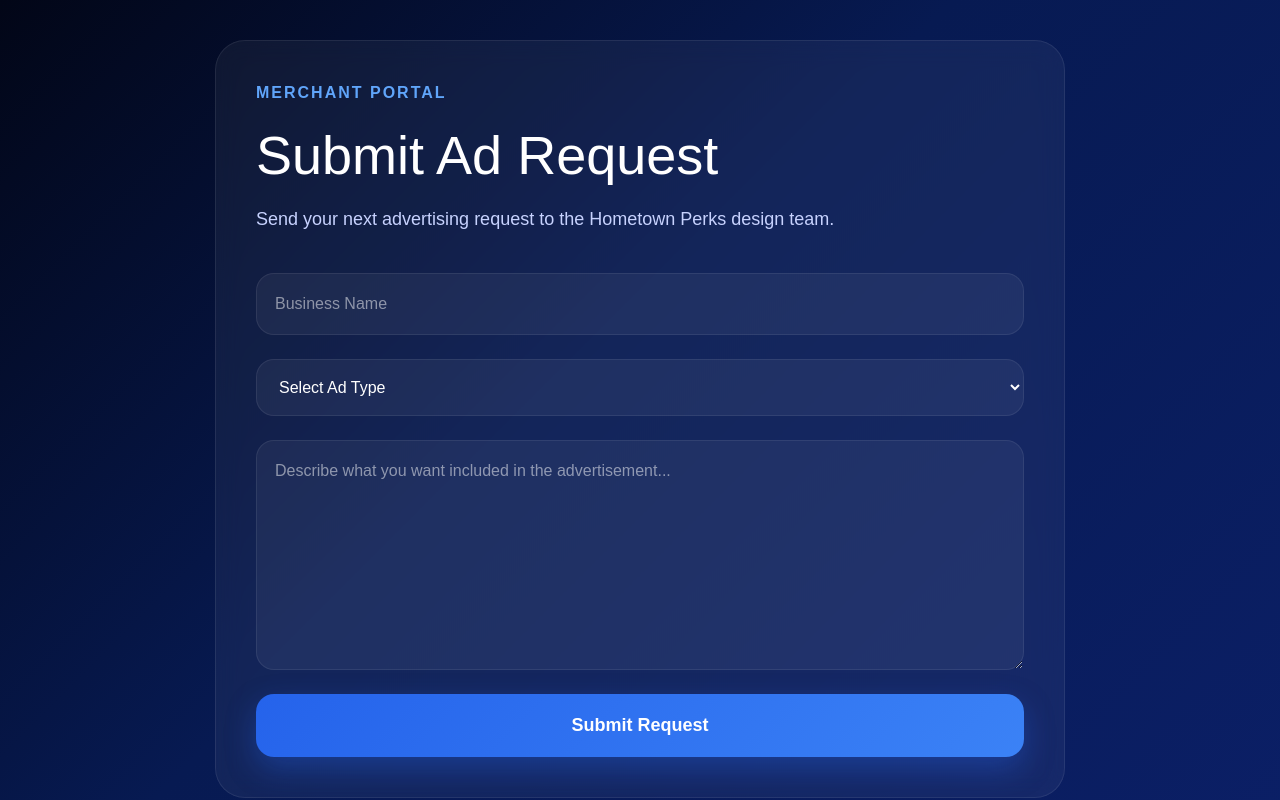
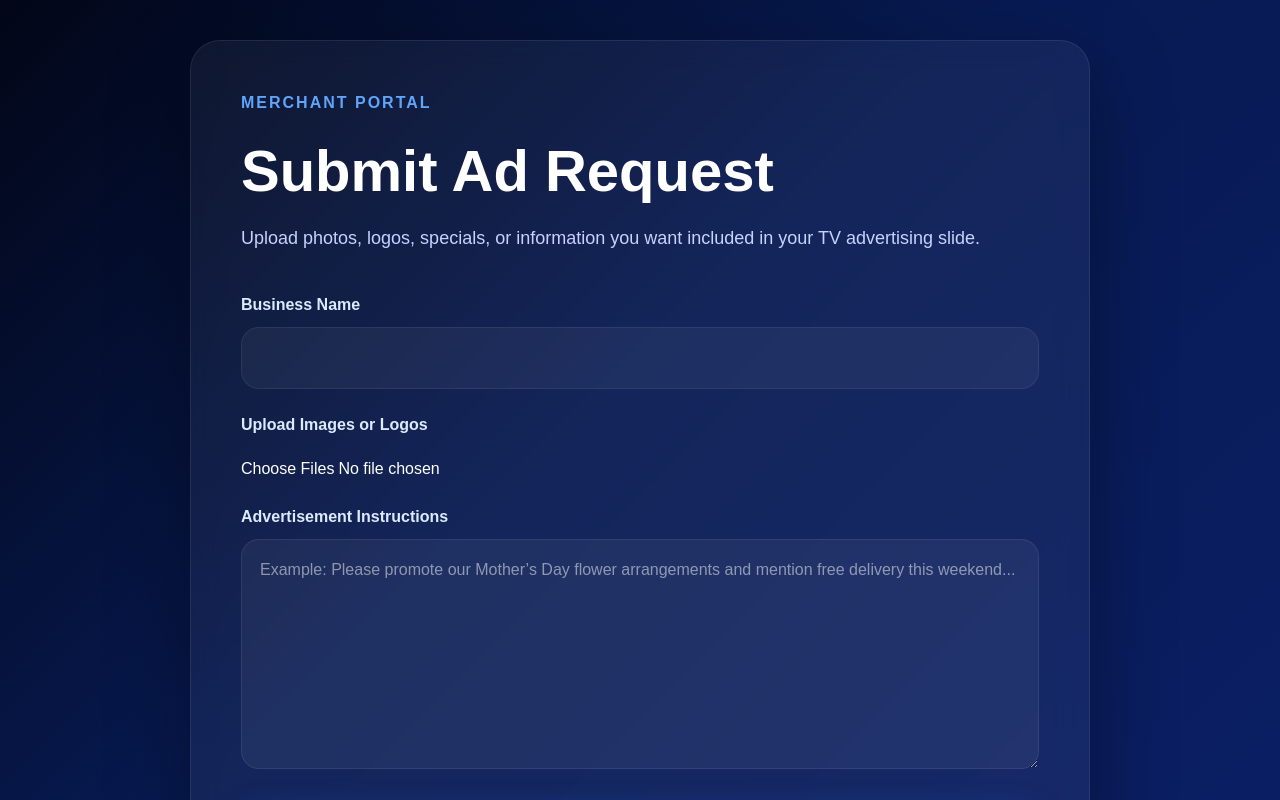
Before and after one commit to hometownperksllc/hometown-perks-portal, a Next.js app: page /ad-request in a window 1280 px wide. Shown: the top 800 px of the page. Built offline with nearby package versions, Linux system fonts and the light colour scheme; no server answers.

Commit message:
Improve ad request system

```diff
--- a/app/ad-request/page.tsx
+++ b/app/ad-request/page.tsx
@@ -1,6 +1,6 @@
 "use client";
 
-import { useState } from "react";
+import { useState, useEffect } from "react";
 import { createClient } from "@supabase/supabase-js";
 
 const supabase = createClient(
@@ -10,10 +10,32 @@ const supabase = createClient(
 
 export default function AdRequestPage() {
   const [businessName, setBusinessName] = useState("");
-  const [adType, setAdType] = useState("");
   const [notes, setNotes] = useState("");
   const [status, setStatus] = useState("");
   const [loading, setLoading] = useState(false);
+  const [files, setFiles] = useState<FileList | null>(null);
+
+  useEffect(() => {
+    async function loadMerchant() {
+      const {
+        data: { session },
+      } = await supabase.auth.getSession();
+
+      if (!session?.user?.email) return;
+
+      const { data } = await supabase
+        .from("merchants")
+        .select("business_name")
+        .eq("email", session.user.email)
+        .single();
+
+      if (data?.business_name) {
+        setBusinessName(data.business_name);
+      }
+    }
+
+    loadMerchant();
+  }, []);
 
   async function submitRequest(e: any) {
     e.preventDefault();
@@ -31,13 +53,29 @@ export default function AdRequestPage() {
       return;
     }
 
+    let uploadedFiles: string[] = [];
+
+    if (files && files.length > 0) {
+      for (const file of Array.from(files)) {
+        const fileName = `${Date.now()}-${file.name}`;
+
+        const { error: uploadError } = await supabase.storage
+          .from("ad-uploads")
+          .upload(fileName, file);
+
+        if (!uploadError) {
+          uploadedFiles.push(fileName);
+        }
+      }
+    }
+
     const { error } = await supabase.from("ad_requests").insert([
       {
         business_name: businessName,
-        ad_type: adType,
         notes: notes,
         email: session.user.email,
         status: "Submitted",
+        uploaded_files: uploadedFiles,
       },
     ]);
 
@@ -45,9 +83,8 @@ export default function AdRequestPage() {
       setStatus(error.message);
     } else {
       setStatus("Ad request submitted successfully.");
-      setBusinessName("");
-      setAdType("");
       setNotes("");
+      setFiles(null);
     }
 
     setLoading(false);
@@ -66,13 +103,14 @@ export default function AdRequestPage() {
     >
       <div
         style={{
-          maxWidth: "850px",
+          maxWidth: "900px",
           margin: "0 auto",
           background: "rgba(255,255,255,0.05)",
           borderRadius: "30px",
-          padding: "40px",
+          padding: "50px",
           border: "1px solid rgba(255,255,255,0.08)",
-          backdropFilter: "blur(12px)",
+          backdropFilter: "blur(14px)",
+          boxShadow: "0 25px 80px rgba(0,0,0,.35)",
         }}
       >
         <div
@@ -81,7 +119,7 @@ export default function AdRequestPage() {
             letterSpacing: "2px",
             textTransform: "uppercase",
             fontWeight: 700,
-            marginBottom: "10px",
+            marginBottom: "12px",
           }}
         >
           Merchant Portal
@@ -89,9 +127,10 @@ export default function AdRequestPage() {
 
         <h1
           style={{
-            fontSize: "54px",
+            fontSize: "58px",
             marginTop: 0,
             marginBottom: "10px",
+            fontWeight: 800,
           }}
         >
           Submit Ad Request
@@ -102,9 +141,11 @@ export default function AdRequestPage() {
             color: "#c7d2fe",
             marginBottom: "40px",
             fontSize: "18px",
+            lineHeight: 1.6,
           }}
         >
-          Send your next advertising request to the Hometown Perks design team.
+          Upload photos, logos, specials, or information you want included in
+          your TV advertising slide.
         </p>
 
         <form
@@ -115,33 +156,39 @@ export default function AdRequestPage() {
             gap: "24px",
           }}
         >
+          <div>
+            <label style={labelStyle}>Business Name</label>
+
             <input
-            placeholder="Business Name"
               value={businessName}
-            onChange={(e) => setBusinessName(e.target.value)}
-            required
-            style={inputStyle}
+              readOnly
+              style={{
+                ...inputStyle,
+                opacity: 0.9,
+                cursor: "not-allowed",
+              }}
             />
+          </div>
 
-          <select
-            value={adType}
-            onChange={(e) => setAdType(e.target.value)}
-            required
-            style={inputStyle}
-          >
-            <option value="">Select Ad Type</option>
-            <option value="TV Ad">TV Ad</option>
-            <option value="Social Media Graphic">Social Media Graphic</option>
-            <option value="Connect Plate Update">
-              Connect Plate Update
-            </option>
-            <option value="Website Promotion">
-              Website Promotion
-            </option>
-          </select>
+          <div>
+            <label style={labelStyle}>Upload Images or Logos</label>
+
+            <input
+              type="file"
+              multiple
+              onChange={(e) => setFiles(e.target.files)}
+              style={{
+                color: "white",
+                marginTop: "10px",
+              }}
+            />
+          </div>
+
+          <div>
+            <label style={labelStyle}>Advertisement Instructions</label>
 
             <textarea
-            placeholder="Describe what you want included in the advertisement..."
+              placeholder="Example: Please promote our Mother’s Day flower arrangements and mention free delivery this weekend..."
               value={notes}
               onChange={(e) => setNotes(e.target.value)}
               rows={8}
@@ -150,6 +197,7 @@ export default function AdRequestPage() {
                 resize: "vertical",
               }}
             />
+          </div>
 
           <button
             type="submit"
@@ -159,7 +207,7 @@ export default function AdRequestPage() {
                 "linear-gradient(135deg,#2563eb 0%,#3b82f6 100%)",
               border: "none",
               color: "white",
-              padding: "18px",
+              padding: "20px",
               borderRadius: "18px",
               fontWeight: 700,
               cursor: "pointer",
@@ -167,7 +215,7 @@ export default function AdRequestPage() {
               boxShadow: "0 12px 30px rgba(37,99,235,.35)",
             }}
           >
-            {loading ? "Submitting..." : "Submit Request"}
+            {loading ? "Submitting..." : "Submit Advertisement Request"}
           </button>
 
           {status && (
@@ -187,6 +235,13 @@ export default function AdRequestPage() {
   );
 }
 
+const labelStyle = {
+  display: "block",
+  marginBottom: "10px",
+  fontWeight: 600,
+  color: "#dbeafe",
+};
+
 const inputStyle = {
   width: "100%",
   padding: "18px",
```
Lines whose indentation alone changed are shown as unchanged.
